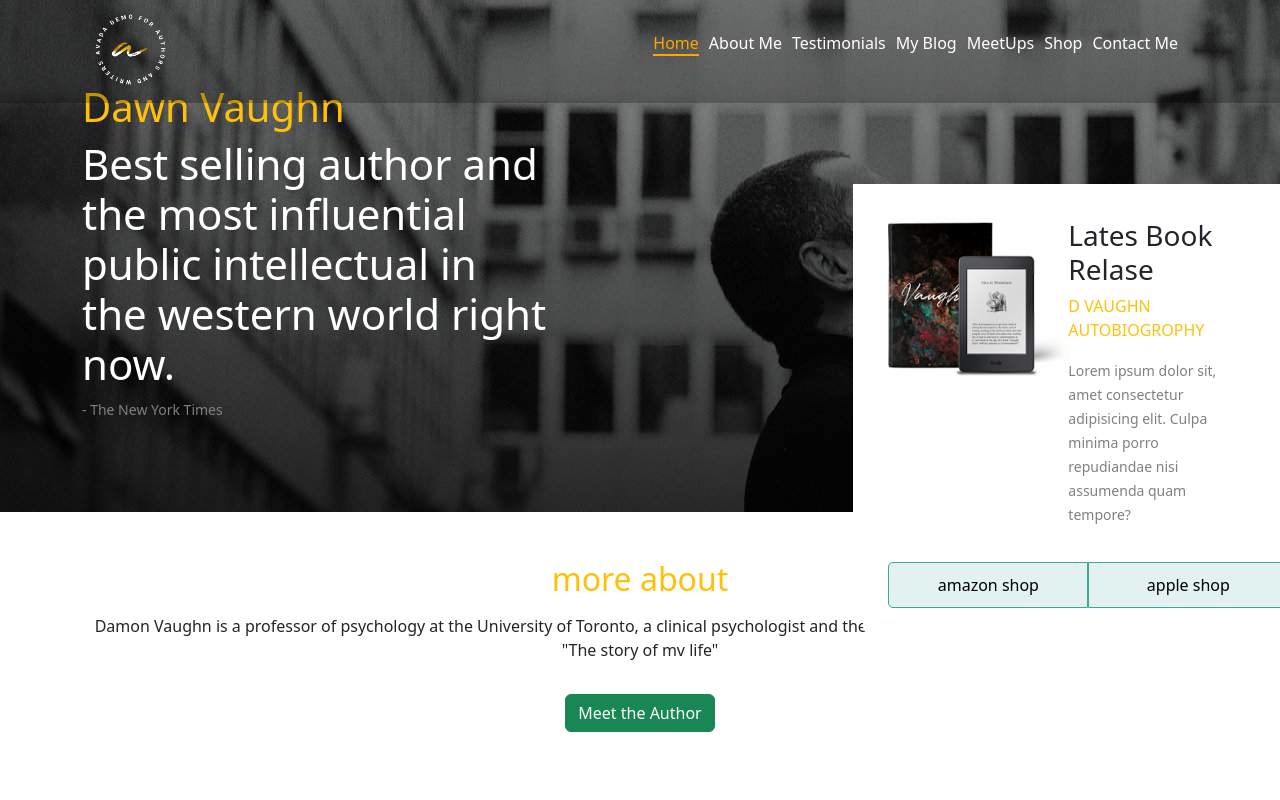
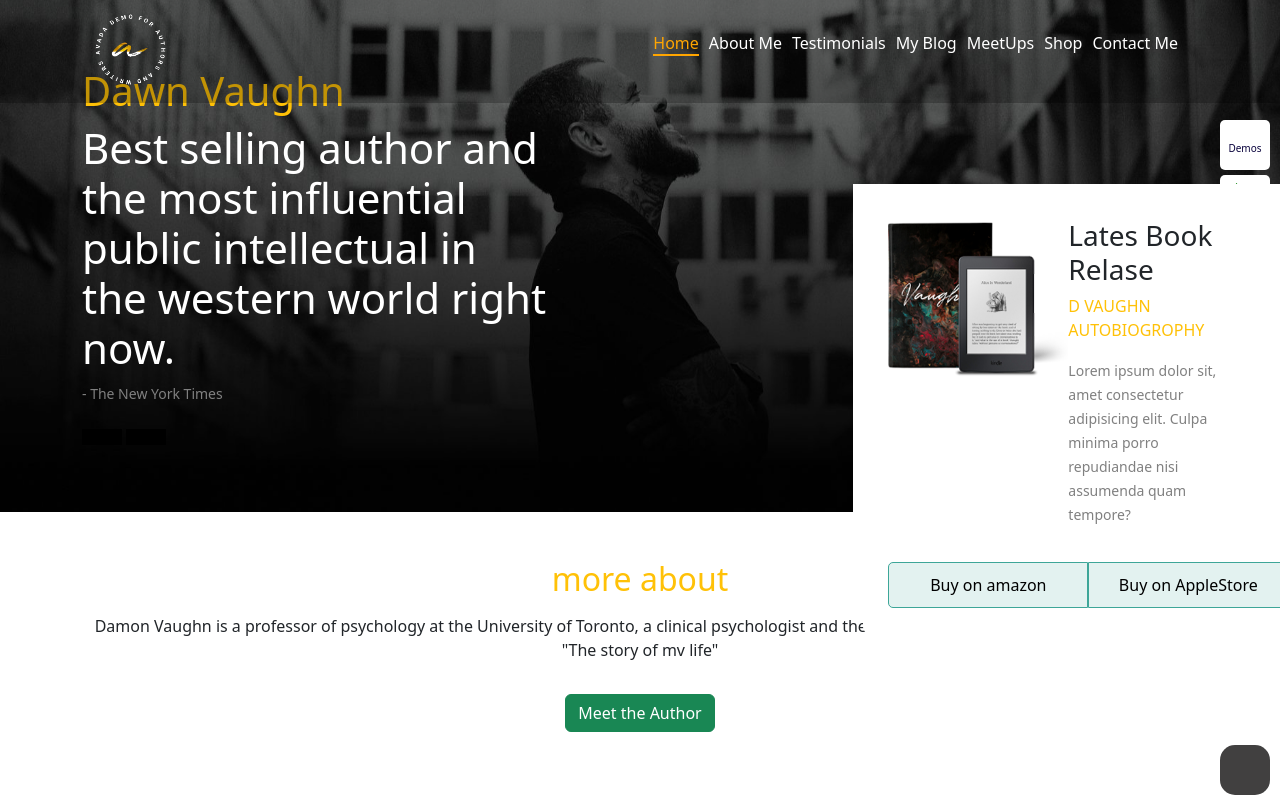
Before and after one commit to AlessioBonadonna/proj-html-vuejs, a Vue app: page / in a window 1280 px wide. Shown: the top 800 px of the page. Built offline with nearby package versions, Linux system fonts and the light colour scheme; the HTML template or start-up script is replaced by a standard one.

Commit message:
voglio il sito originale !!!

```diff
--- a/index.html
+++ b/index.html
@@ -3,9 +3,9 @@
 
 <head>
   <meta charset="UTF-8">
-  <link rel="icon" href="/favicon.ico">
+  <link rel="icon" href="./public/img/author-logo-round.png">
   <meta name="viewport" content="width=device-width, initial-scale=1.0">
-  <title>Vite App</title>
+  <title>Dawn Vaughn</title>
 </head>
 
 <body>
--- a/src/App.vue
+++ b/src/App.vue
@@ -1,11 +1,15 @@
 <template>
   <!-- SITEMIAMO TUTTO E POI AGGIUNGIAMO I FONTS !!!-->
-  <HeaderComponent />
-  <JumboComponent />
+  <div class="position">
+    <GotopComponent />
+    <HeaderComponent />
+    <JumboComponent />
 
 
-  <MainComponent />
-  <FooterComponent />
+    <MainComponent />
+    <FooterComponent />
+
+  </div>
 
 </template>
 
@@ -14,8 +18,9 @@ import FooterComponent from './components/FooterComponent.vue';
 import HeaderComponent from './components/HeaderComponent.vue';
 import MainComponent from './components/MainComponent.vue';
 import JumboComponent from './components/JumboComponent.vue';
+import GotopComponent from './components/GotopComponent.vue';
 export default {
-  components: { HeaderComponent, MainComponent, FooterComponent, JumboComponent }
+  components: { HeaderComponent, MainComponent, FooterComponent, JumboComponent, GotopComponent }
 }
 </script>
 
@@ -24,4 +29,26 @@ nav {
   position: absolute;
   top: 0;
 }
+
+.position {
+  position: relative
+}
+
+.gotop {
+  position: fixed;
+  background-color: rgb(65, 64, 64);
+  width: 50px;
+  height: 50px;
+  padding: 10px;
+  text-align: center;
+  bottom: 5px;
+  right: 10px;
+  color: white;
+  z-index: 5000;
+  border-radius: 15px;
+
+  i {
+    color: white;
+  }
+}
 </style>
--- /dev/null
+++ b/src/components/GoTopComponent.vue
@@ -0,0 +1,15 @@
+<template>
+    <div class="gotop">
+        <a href="#"> <i class="fa-solid fa-arrow-up  back-to-top"></i></a>
+    </div>
+</template>
+
+<script>
+export default {
+
+}
+</script>
+
+<style lang="scss" >
+
+</style>
--- a/src/components/HeaderComponent.vue
+++ b/src/components/HeaderComponent.vue
@@ -14,6 +14,7 @@
             </nav>
         </div>
     </header>
+
 
 </template>
 
--- a/src/components/JumboComponent.vue
+++ b/src/components/JumboComponent.vue
@@ -9,16 +9,21 @@
                     western
                     world right now.</h5>
                 <small>- The New York Times</small>
-                <div class="d-flex mt-2">
-                    <div>
-                        <i class="fa-solid fa-arrow-left"></i>
+                <div class="d-flex mt-4">
+                    <div class="bg-black arrow me-1 p-2">
+                        <a href="#nogo"> <i class="fa-solid fa-arrow-left text-white"></i></a>
                     </div>
-                    <div class="bg-dark">
-                        <i class="fa-solid fa-arrow-right text-white "></i>
+                    <div class="bg-black arrow p-2">
+                        <a href="#nogo"> <i class="fa-solid fa-arrow-right text-white "></i></a>
                     </div>
 
                 </div>
             </div>
+        </div>
+        <!--Card -->
+        <div class="little-squares-jumbo">
+            <div class=""><i class="fa-solid fa-images"></i><span>Demos</span></div>
+            <div><span class=""><sup>&#36;</sup>39</span><span>On Sale</span></div>
         </div>
         <!--Jumbo card left-->
         <div class="jumbo-card  bg-white col-4">
@@ -37,11 +42,11 @@
 
                 </div>
                 <div class="btn-shop mt-3 d-flex">
-                    <div class="amazon-shop">
-                        <button>amazon shop</button>
+                    <div class="amazon-shop text-center">
+                        <button> <i class="fa-brands fa-amazon"></i> Buy on amazon </button>
                     </div>
                     <div class="apple-shop">
-                        <button class="reverse">apple shop</button>
+                        <button class="reverse"> <i class="fa-brands fa-apple"></i> Buy on AppleStore</button>
                     </div>
                 </div>
 
@@ -66,7 +71,54 @@ export default {
     background-image: url(../../public/img/footer-3.jpg);
     height: 40vw;
     position: relative;
+    background-attachment: fixed;
+    background-position: center;
+    background-repeat: no-repeat;
+    background-size: cover;
 
+
+}
+
+.little-squares-jumbo {
+    position: absolute;
+    right: 10px;
+    top: 120px;
+    width: 50px;
+    height: 150px;
+
+    div {
+        width: 50px;
+        height: 50px;
+        text-align: center;
+        font-size: 10px;
+        color: rgb(10, 3, 61);
+        background-color: white;
+        border-radius: 5px;
+        margin-bottom: 5px;
+
+        &:first-of-type {
+            padding: 10px 5px;
+
+
+            i {
+                font-size: 20px;
+            }
+        }
+
+        &:last-of-type {
+            padding: 5px;
+
+            span {
+                display: inline-block;
+
+                &:first-of-type {
+                    color: green;
+                    font-size: 15px;
+                    font-weight: bold;
+                }
+            }
+        }
+    }
 
 }
 
@@ -112,4 +164,10 @@ button {
 .reverse {
     border-radius: 0px 5px 5px 0px;
 }
+
+.arrow {
+    width: 40px;
+    text-align: center;
+
+}
 </style>
--- a/src/components/PrimoComponent.vue
+++ b/src/components/PrimoComponent.vue
@@ -32,8 +32,12 @@ export default {
 <style lang="scss" scoped>
 .sfondo {
     background-image: url(../../public/img/banner.jpg);
+
+    height: 70vh;
+    background-attachment: fixed;
+    background-position: center;
+    background-repeat: no-repeat;
     background-size: cover;
-    height: 70vh;
 }
 
 .fx-mis {
--- a/src/components/SecondComponent.vue
+++ b/src/components/SecondComponent.vue
@@ -24,6 +24,10 @@ export default {
     height: 70vh;
     background-size: cover;
     padding: 15vh;
+    background-attachment: fixed;
+    background-position: center;
+    background-repeat: no-repeat;
+
 }
 
 .centrale {
```
